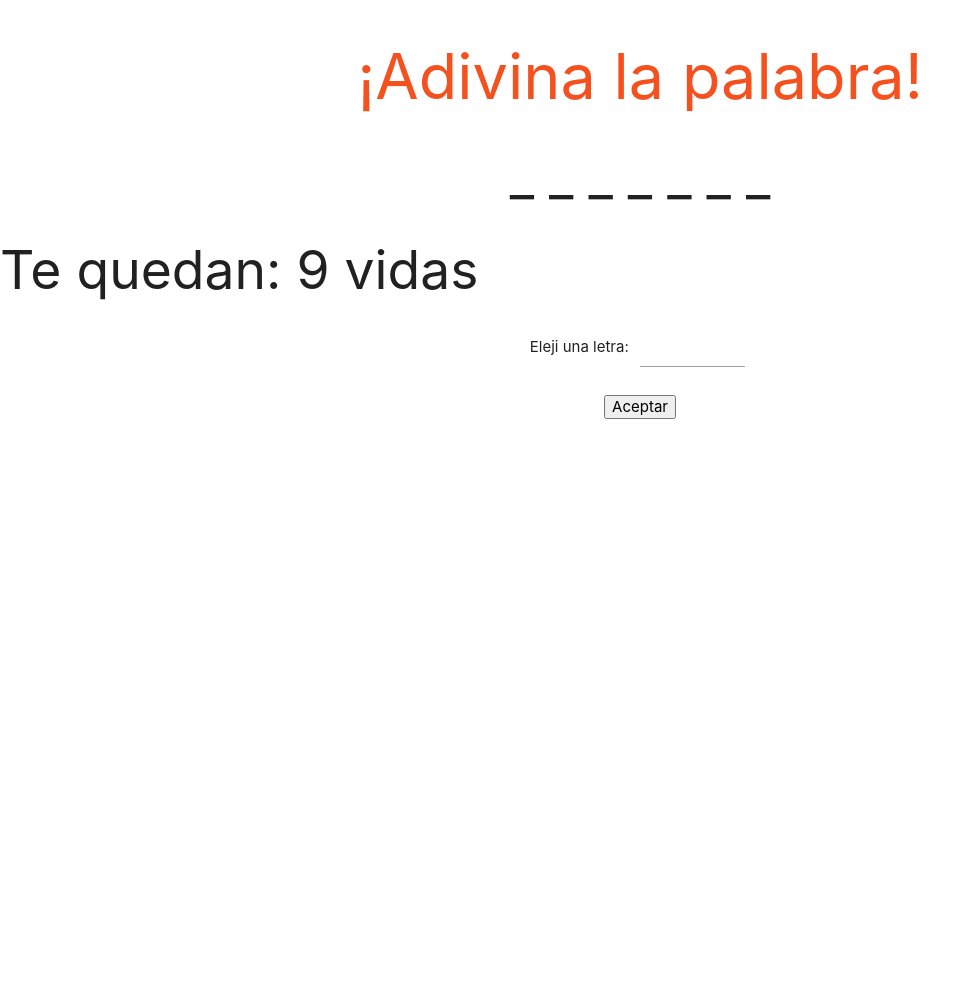
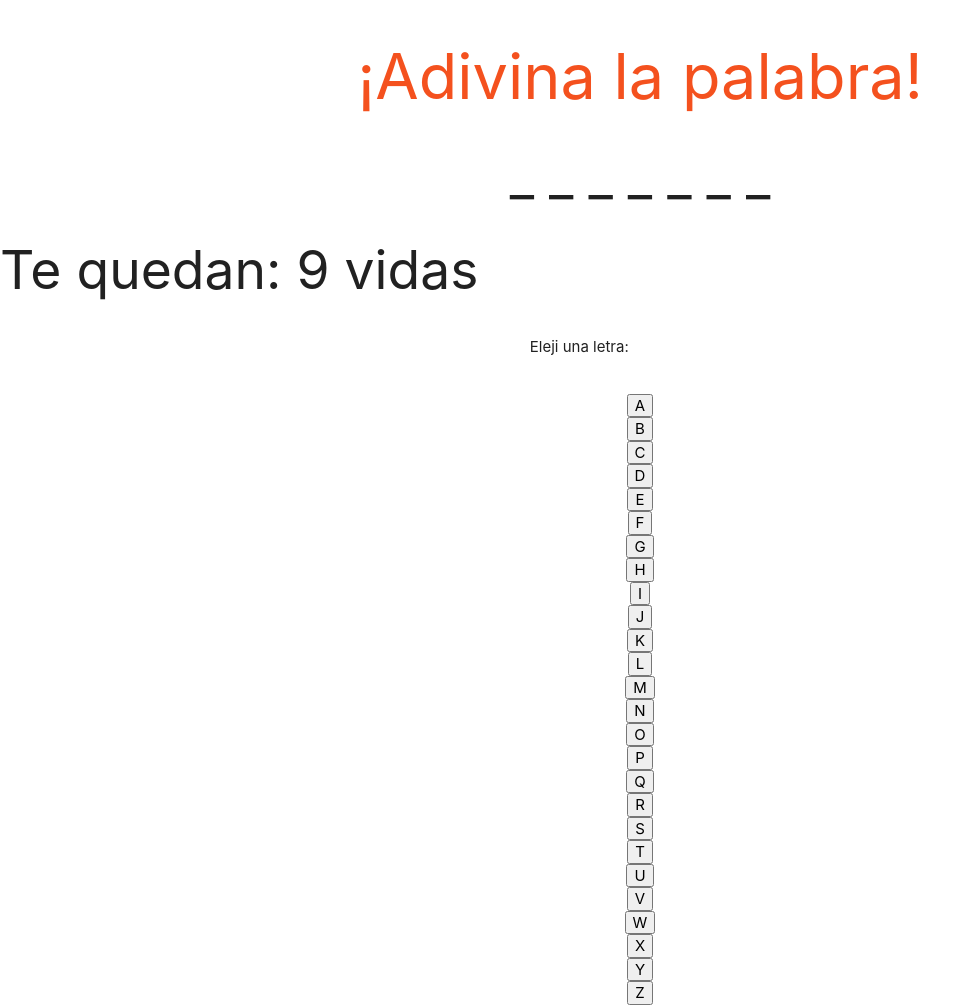
Before and after one commit to DairaBarrios/Ahorcado, a plain HTML site: page index.html in a window 1280 px wide. Shown: the whole page, without its empty margins (0-979 px from the left). Before the commit the page ends 800 px from the top, so only its background shows below. Drawn offline with nearby package versions, Linux system fonts and the light colour scheme.

Commit message:
se agrega eventos

```diff
--- a/index.html
+++ b/index.html
@@ -12,7 +12,7 @@
     <title>Ahorcado</title>
     <script src="juego.js"></script>
 </head>
-<body>
+<body onload="generarBotones()">
     <h1 class="deep-orange-text  text-darken-1 center-align">¡Adivina la palabra!</h1>
 
 
@@ -23,15 +23,14 @@
         <div class="row">
                     <div class="col s12 center-align">
                         <p class="col s3 offset-s3 right-align">Eleji una letra:</p>
-                        <input id="letra" class="col s1 left-align" type="text">
                     </div>
         </div>
+
         <div class="row">
-            <div class="col s12 center-align">
-                <input class="center-align"type="button" onclick="jugar()" value="Aceptar">
+            <div id="botones" class="col s12 center-align">
+
             </div>
         </div>
 
-
 </body>
 </html>
--- a/juego.js
+++ b/juego.js
@@ -1,7 +1,7 @@
-var palabra = ["a", "u", "s", "e", "n", "t", "e"]
+var palabra = "ausente".toUpperCase().split("")  //TODO: agregar mas palabras. Elegir palabra de manera aleatoria
 var cantidadDeLetras = palabra.length
 var vidas = 9
-var palabraAmostrar = ["_", "_", "_", "_", "_", "_","_"]
+var palabraAmostrar = ["_", "_", "_", "_", "_", "_","_"] //TODO:generar automaticamente
 var letrasUsadas = []
 
 function jugar(){
@@ -56,7 +56,6 @@ function estaLaLetraEnLaPalabra(letra, palabra){
     var resultado = []
     var indiceABuscar = 0
     var posicion
-
     while (indiceABuscar != -1) {
 
         posicion = palabra.indexOf(letra, indiceABuscar)
@@ -71,3 +70,18 @@ function estaLaLetraEnLaPalabra(letra, palabra){
     }
     return resultado
 }
+
+function generarBotones() {
+    var alf = "ABCDEFGHIJKLMNOPQRSTUVWXYZ".split("")
+    var divBotones = document.getElementById("botones")
+    for (let letra of alf) {
+        var divboton = document.createElement("div")
+        divboton.innerHTML = crearBoton(letra)
+        divBotones.appendChild(divboton)
+
+    }
+}
+
+function crearBoton(letra) {
+  return `<input class="center-align"type="button" onclick="intentar('`+ letra +`')" value= "`+ letra +`">`
+}
```
Also changed, not shown: 1 other file.
